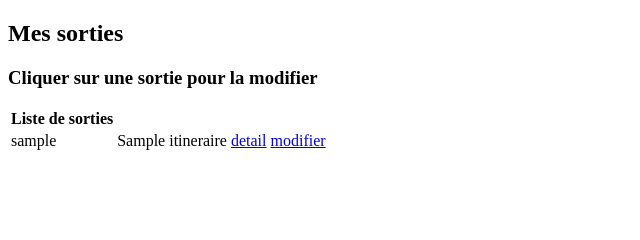
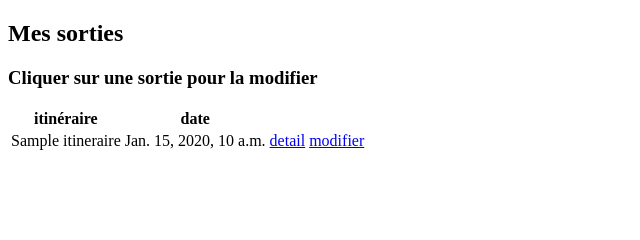
Before and after one commit to alexandreBerezin/topoguide-alexandre-berezin, a Django app: page /itineraires/sorties/mySorties in a window 1280 px wide. Shown: the part 141-381 px from the top of the page, without its empty margins (0-640 px from the left). Run offline with Django 4.2, Linux system fonts and the light colour scheme; a user stored in the database is signed in; tables that the repository leaves empty hold one stand-in row (values such as "Sample post").

Commit message:
Add comments

```diff
--- a/topoguide/itineraires/templates/itineraires/base_logged.html
+++ b/topoguide/itineraires/templates/itineraires/base_logged.html
@@ -8,18 +8,19 @@
 
         <table class="center">
             <tr>
-              <th>
-                <form action= {% url 'itineraires:mesSorties'%} >
-                    <button type="submit">Mes Sorties</button>
-                </form>
-              </th>
 
               <th>
                 <form action= {% url 'itineraires:itinerairesList'%} >
                     <button type="submit">liste des itinéraires</button>
                 </form>
+            </th>
 
+            <th>
+              <form action= {% url 'itineraires:mesSorties'%} >
+                  <button type="submit">Mes Sorties</button>
+              </form>
             </th>
+
               <th>
                 <form action= {% url 'itineraires:creerSortie'%} >
                     <button type="submit">créer une sortie</button>
--- a/topoguide/itineraires/templates/itineraires/create_sortie.html
+++ b/topoguide/itineraires/templates/itineraires/create_sortie.html
@@ -2,6 +2,7 @@
 
 
 {% block content %}
+
 
 <form action= {% url 'itineraires:creerSortie' %} method="post">
 {% csrf_token %}
@@ -9,5 +10,6 @@
 <input type="submit">
 </form>
 
+<p> Date à rentrer sous la forme AAAA-MM-JJ HH:MN:SS </p>
 
 {% endblock %}
--- a/topoguide/itineraires/templates/itineraires/mySorties.html
+++ b/topoguide/itineraires/templates/itineraires/mySorties.html
@@ -9,16 +9,17 @@
 <table>
     <thead>
         <tr>
-            <th>Liste de sorties</th>
+            <th>itinéraire</th>
+            <th>date</th>
         </tr>
     </thead>
     <tbody>
       {% for sortie in liste_Sortie %}
         <tr>
-            <td>  {{ sortie.user }}  </td>
-            <td>{{ sortie.sortie_itineraire}}</td>
-            <td> <a href= {% url 'itineraires:detail_sortie' sortie.id %}>  detail   </a> </td>
-            <td> <a href= {%url 'itineraires:modifierSortie' sortie.id %}  >  modifier </a>  </td>
+            <td>  {{ sortie.sortie_itineraire}}  </td>
+            <td>{{ sortie.date}}</td>
+            <td> <a href= {% url 'itineraires:detail_sortie' sortie.id %}> detail  </a> </td>
+            <td> <a href= {%url 'itineraires:modifierSortie' sortie.id %}> modifier </a>  </td>
         </tr>
         {% endfor %}
     </tbody>
--- a/topoguide/itineraires/views.py
+++ b/topoguide/itineraires/views.py
@@ -13,23 +13,32 @@ from itineraires.forms import SortieForm
 
 
 
-
+#Définition de la vue index qui va être appellée en premier
+# Cette vue contient un bouton pour se connecter à l'application
 def index(request):
     context = {}
     return render(request, 'itineraires/index.html', context)
 
+
+#Définirion de la vue de logout
 def logout_view(request):
     logout(request)
-    # Redirect to a success page.
+    # Redirect jusqu'a l'index
     return redirect('index')
 
+
+#utilisation de login requiered pour toutes les vues en dessous (partie authentifiée du site)
 @login_required()
+#Cette page renvoie une liste des tous les itinéaires avec la possibilité de clique sur chaque pour avoir le détail
 def listeItineraires(request):
     username = request.user.username
     liste_Itineraires = Itineraire.objects.all()
     context = {'liste_Itineraires': liste_Itineraires, 'username': username}
     return render(request, 'itineraires/itineraires_liste.html', context)
 
+
+#Cette vue afficher la liste des sorties correspondant à un itinéraire précis et décrit
+# ce même itinéaire
 @login_required()
 def listeSorties(request,id_itineraire):
 
@@ -42,25 +51,31 @@ def listeSorties(request,id_itineraire):
                'username': username}
     return render(request, 'itineraires/sortie_liste.html', context)
 
+
+#une vue qui créer une sortie pour l'utilisateur courant
 @login_required()
 def create_sortie(request):
+    #on récupére les données de request
     username = request.user.username
-    sortie_pre = Sortie()
+    #On préremplie un modèle avec l'utilisateur courant comme user
+    sortie_pre = Sortie(user = request.user )
     if request.method == 'GET':
         form = SortieForm(instance =sortie_pre )
     elif request.method == 'POST':
         form = SortieForm(request.POST,instance=sortie_pre)
         if form.is_valid():
-            form.instance.user = request.user
             form.save()
         else:
             print("FORM NON VALIDE")
             print (form.errors)
+            #Si le form n'est pas valide on affiche l'erreur
             return HttpResponse('Error dans le form ' + str(form.errors))
         return redirect('itineraires:creerSortie')
     return render(request,
 'itineraires/create_sortie.html', {'form': form,'username': username})
 
+
+#Vue qui modifie une Sortie
 @login_required()
 def update_sortie(request,id_sortie):
     username = request.user.username
@@ -75,7 +90,7 @@ def update_sortie(request,id_sortie):
     return render(request,
 'itineraires/update_sortie.html', {'form': form,'username': username})
 
-
+#Vue qui affiche toutes les sorties de l'utilisateur courant
 @login_required()
 def mySorties(request):
     username = request.user.username
@@ -92,6 +107,8 @@ def mySorties(request):
 def loginIndex(request):
     return HttpResponse("Connection réussie")
 
+#Vue qui afiche les détails d'une sortie
+@login_required()
 def detail_sortie(request,id_sortie):
     username = request.user.username
     sortie = get_object_or_404(Sortie,pk=id_sortie)
```
